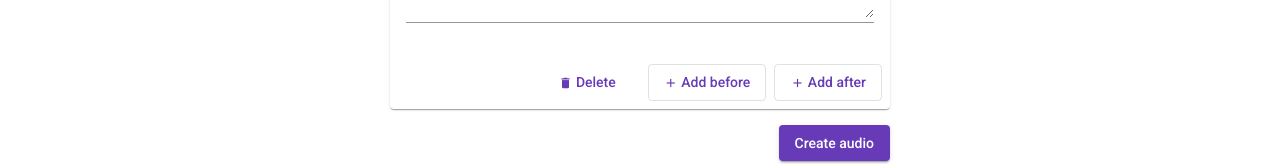
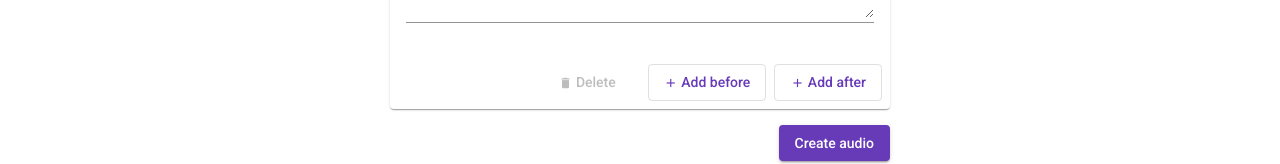
Before and after one commit to jermowery/tts, an Angular app in the folder ui/tts/: page / in a window 1280 px wide. Shown: the part 391-555 px from the top of the page. Built offline with nearby package versions, Linux system fonts and the light colour scheme; what ngx-monaco-editor would draw is missing.

Commit message:
fix parsing voice customizations

```diff
--- a/ui/tts/src/app/app.component.html
+++ b/ui/tts/src/app/app.component.html
@@ -78,7 +78,7 @@
         </mat-tab-group>
       </mat-card-content>
       <mat-card-actions align="end">
-        <button mat-button color="primary" type="button" (click)="deleteCardAt(i)" [disabled]="loading">
+        <button mat-button color="primary" type="button" (click)="deleteCardAt(i)" [disabled]="loading || getPartsControl().length === 1">
           <mat-icon inline>delete</mat-icon>&ngsp;Delete
         </button>
         <button mat-stroked-button color="primary" type="button" (click)="addCardAt(i)" [disabled]="loading">
--- a/ui/tts/src/app/app.component.ts
+++ b/ui/tts/src/app/app.component.ts
@@ -160,7 +160,7 @@ export class AppComponent implements OnInit {
         }))
       }
       const voiceCustomizations = new FormArray([]);
-      for (const voiceCustomization of formData.voiceCustomizations) {
+      for (const voiceCustomization of formData.voiceCustomizations || []) {
         voiceCustomizations.push(new FormGroup({
           'voiceId': new FormControl(voiceCustomization.voiceId),
           'customization': new FormControl(voiceCustomization.customization),
```
